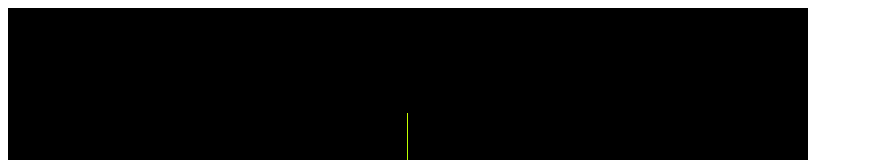
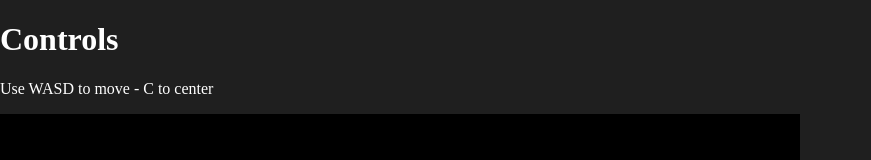
Before and after one commit to zainhaider-123/learning-threejs, a website built with Vite: page index.html in a window 1280 px wide. Shown: the top 160 px of the page, without its empty margins (0-871 px from the left). Built offline with nearby package versions, Linux system fonts and the light colour scheme.

Commit message:
animations

```diff
--- a/index.html
+++ b/index.html
@@ -9,6 +9,7 @@
 </head>
 
 <body>
+  <div id="content"></div>
   <canvas id="webgl"></canvas>
   <script type="module" src="/src/index.ts"></script>
 </body>
--- a/src/lesson/group.ts
+++ b/src/examples/group.ts
@@ -26,12 +26,16 @@ const blueBox = new Three.Mesh(
     wireframe: true
   })
 )
+greenBox.position.z = -0.5
+redBox.position.x = -0.25
+blueBox.position.x = 0.25
 
-redBox.position.x = -1
-blueBox.position.x = 1
+
 
 const group = new Three.Group()
 group.add(redBox, greenBox, blueBox)
+
+group.rotation.x = Math.PI / 2
 
 scene.add(group)
 
@@ -53,8 +57,23 @@ const renderer = new Three.WebGLRenderer({
 
 renderer.setSize(size.width, size.height)
 
+// let time = Date.now()
+const timer = new Three.Timer()
+timer.connect(document)
+
 function animate() {
-  group.rotation.x += 0.01
+  // let timeFrame: = Date.now()
+  // let deltaTime = timeFrame - time
+  timer.update()
+  let deltaTime: number = timer.getDelta()
+  let elapsTime: number = timer.getElapsed()
+
+  // console.log(`Delta: ${deltaTime}`)
+  // console.log(`Elapsed: ${elapsTime}`)
+  group.rotation.x += 0.1 * deltaTime
+  greenBox.rotation.z += 1 * deltaTime
+
+  // time = timeFrame
   renderer.render(scene, camera)
   requestAnimationFrame(animate)
 }
--- /dev/null
+++ b/src/examples/key-control.ts
@@ -0,0 +1,127 @@
+import {
+  Mesh,
+  Scene,
+  AxesHelper,
+  BoxGeometry,
+  MeshBasicMaterial,
+  PerspectiveCamera,
+  WebGLRenderer,
+  Object3D
+} from 'three'
+
+const title = document.getElementById('content')
+if (!(title instanceof HTMLElement)) throw new Error('no element with id title exist')
+
+const h1 = document.createElement('h1')
+h1.textContent = "Controls"
+
+const p = document.createElement('p')
+p.textContent = "Use WASD to move - C to center"
+
+title.appendChild(h1)
+title.appendChild(p)
+
+const scene = new Scene
+const axesHelper = new AxesHelper()
+
+scene.add(axesHelper)
+
+const mesh = new Mesh(
+  new BoxGeometry(0.5, 0.5, 0.5),
+  new MeshBasicMaterial({
+    color: 0x0AAA0A,
+    wireframe: true
+  })
+)
+
+scene.add(mesh)
+
+const size = {
+  width: 800,
+  height: 600
+}
+
+const camera = new PerspectiveCamera(75, size.width / size.height)
+camera.position.z = 2
+scene.add(camera)
+
+const canvas = document.getElementById('webgl')
+if (!(canvas instanceof HTMLCanvasElement)) throw new Error('Canvas element with id "webgl" not found or is not a canvas')
+
+const renderer = new WebGLRenderer({
+  canvas: canvas
+})
+
+renderer.setSize(size.width, size.height)
+
+
+/*
+// My version
+const keys = new Map<string, () => void>()
+
+function positionControls<T extends Object3D>(
+{ object, key, axis, factor = 0.0001 }:
+  {
+    object: T,
+    key: string,
+    axis: "X" | "Y" | "Z",
+    factor?: number
+  }
+) {
+const handler = (e: KeyboardEvent) => {
+  if (e.key === key) {
+    const a = axis.toLowerCase() as "x" | "y" | "z"
+    object.position[a] += factor
+  }
+  else if (e.key === 'c') {
+    object.position.set(0, 0, 0)
+  }
+}
+document.addEventListener('keydown', handler)
+keys.set(key, () => document.removeEventListener("keydown", handler))
+}
+
+function animate() {
+camera.lookAt(mesh.position)
+
+positionControls({ object: mesh, key: "w", axis: "Y" })
+positionControls({ object: mesh, key: "a", axis: "X", factor: -0.0001 })
+positionControls({ object: mesh, key: "s", axis: "Y", factor: -0.0001 })
+positionControls({ object: mesh, key: "d", axis: "X" })
+
+renderer.render(scene, camera)
+requestAnimationFrame(animate)
+}
+
+animate()
+*/
+
+
+// AI Provided
+const keys = new Set<string>()
+
+document.addEventListener("keydown", (e) => {
+  keys.add(e.key.toLowerCase())
+})
+
+document.addEventListener("keyup", (e) => {
+  keys.delete(e.key.toLowerCase())
+})
+
+function animate() {
+  const speed = 0.02
+
+  if (keys.has("w")) mesh.position.y += speed
+  if (keys.has("s")) mesh.position.y -= speed
+  if (keys.has("a")) mesh.position.x -= speed
+  if (keys.has("d")) mesh.position.x += speed
+
+  if (keys.has("c")) mesh.position.set(0, 0, 0)
+
+  camera.lookAt(mesh.position)
+
+  renderer.render(scene, camera)
+  requestAnimationFrame(animate)
+}
+
+animate()
--- a/src/index.ts
+++ b/src/index.ts
@@ -1,4 +1,5 @@
 import './style.css'
 
-// import './lesson/basic'
-import './lesson/group'
+// import './examples/basic'
+// import './examples/group'
+import './examples/key-control'
--- a/src/style.css
+++ b/src/style.css
@@ -0,0 +1,6 @@
+body {
+  margin: 0;
+  padding: 0;
+  background-color: #1f1f1f;
+  color: white;
+}
```
Also changed, not shown: src/examples/basic.ts (renamed from src/lesson/basic.ts).
